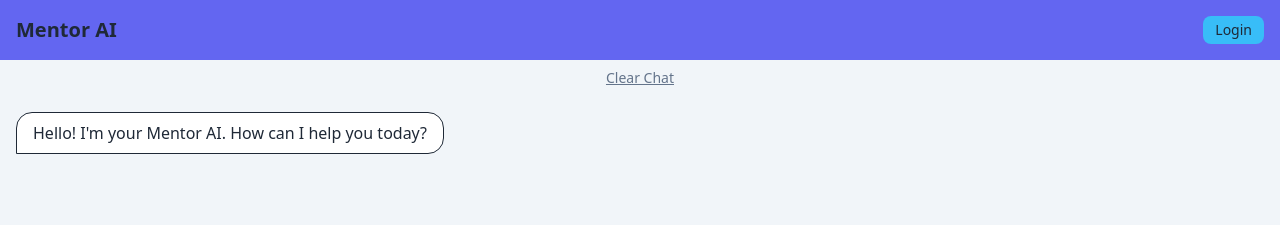
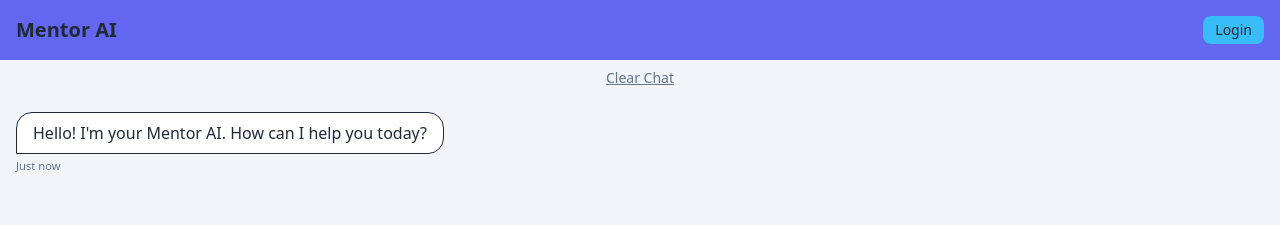
Before and after one commit to ShannaJSmith/mentor-ai-app, a Next.js app: page /chat in a window 1280 px wide. Shown: the top 225 px of the page. Built offline with nearby package versions, Linux system fonts and the light colour scheme.

Commit message:
feat: implement relative timestamps

```diff
--- a/src/app/chat/components/ChatMessage.tsx
+++ b/src/app/chat/components/ChatMessage.tsx
@@ -1,15 +1,31 @@
 interface ChatMessageProps {
   sender: "user" | "ai";
   text: string;
+  timestamp: number;
 }
 
-export default function ChatMessage({ sender, text }: ChatMessageProps) {
+export default function ChatMessage({ sender, text, timestamp }: ChatMessageProps) {
   const isUser = sender === "user";
 
-  return (
-    <div className={`flex ${isUser ? "justify-end" : "justify-start"}`}>
+  const formatRelativeTime = (timestamp: number): string => {
+    const diff = Date.now() - timestamp;
+    const seconds = Math.floor(diff / 1000);
+    const minutes = Math.floor(seconds / 60);
+    const hours = Math.floor(minutes / 60);
+    const days = Math.floor(hours / 24);
+
+    if (seconds < 60) return "Just now";
+    if (minutes < 60) return `${minutes} min ago`;
+    if (hours < 24) return `${hours} hr ago`;
+    return `${days} day${days > 1 ? "s" : ""} ago`;
+  };
+
+  const relativeTime = formatRelativeTime(timestamp);
+
+return (
+    <div className={`mb-4 ${isUser ? "text-right" : "text-left"}`}>
       <div
-        className={`px-4 py-2 rounded-2xl max-w-[80%] shadow-soft ${
+        className={`px-4 py-2 rounded-2xl inline-block max-w-[80%] shadow-soft ${
           isUser
             ? "bg-primary text-surface rounded-br-none"
             : "bg-surface text-text border rounded-bl-none"
@@ -17,6 +33,9 @@ export default function ChatMessage({ sender, text }: ChatMessageProps) {
       >
         {text}
       </div>
+      <p className="text-[0.7rem] text-muted mt-1">
+        {relativeTime}
+      </p>
     </div>
   );
 }
--- a/src/app/chat/page.tsx
+++ b/src/app/chat/page.tsx
@@ -9,10 +9,11 @@ interface Message {
   id: number;
   sender: Sender;
   text: string;
+  timestamp: number; // unix timestamp
 }
 
 const initialMessages: Message[] = [
-{ id: 1, sender: "ai", text: "Hello! I'm your Mentor AI. How can I help you today?" }
+{ id: 1, sender: "ai", text: "Hello! I'm your Mentor AI. How can I help you today?", timestamp: Date.now() }
 ];
 
 export default function ChatPage() {
@@ -41,6 +42,7 @@ export default function ChatPage() {
       id: Date.now(),
       sender: "user",
       text: input.trim(),
+      timestamp: Date.now(),
     };
 
     setMessages((prev) => [...prev, newMessage]);
@@ -81,7 +83,7 @@ export default function ChatPage() {
       {/* Messages */}
       <div className="flex-1 overflow-y-auto p-4 space-y-4">
         {messages.map((msg) => (
-          <ChatMessage key={msg.id} sender={msg.sender} text={msg.text} />
+          <ChatMessage key={msg.id} sender={msg.sender} text={msg.text} timestamp={msg.timestamp} />
         ))}
       {isTyping && <TypingIndicator />}
       <div ref={chatEndRef} />
```
